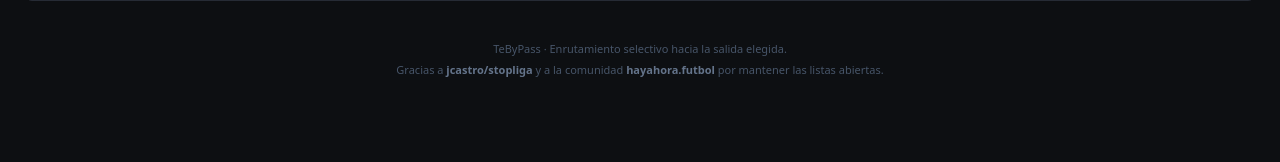
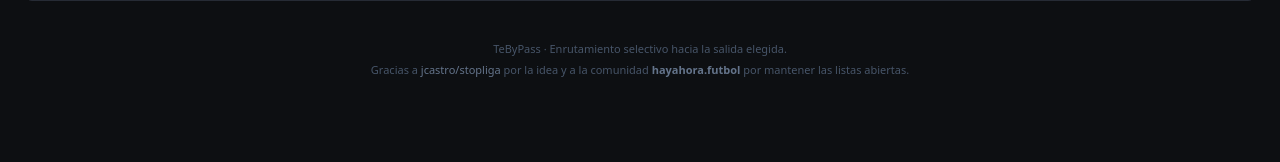
Before and after one commit to TSCNEO/tebypass, a Python web app: template app/templates/index.html in a window 1280 px wide. Shown: the part 638-800 px from the top of the page. Run offline with Jinja, Linux system fonts and the light colour scheme; the template is opened without the code that fills it, so the values that code supplies are empty.

Commit message:
docs: credit stopliga for the idea and link its github

```diff
--- a/app/templates/index.html
+++ b/app/templates/index.html
@@ -262,7 +262,7 @@
 
     <footer class="text-center text-[11px] text-slate-600 py-4 space-y-1">
       <div>TeByPass <span class="mono" x-text="ver"></span> · Enrutamiento selectivo hacia la salida elegida.</div>
-      <div>Gracias a <strong class="text-slate-500">jcastro/stopliga</strong> y a la comunidad <strong class="text-slate-500">hayahora.futbol</strong> por mantener las listas abiertas.</div>
+      <div>Gracias a <a class="text-slate-500 underline" href="https://github.com/jcastro/stopliga" target="_blank" rel="noopener noreferrer">jcastro/stopliga</a> por la idea y a la comunidad <strong class="text-slate-500">hayahora.futbol</strong> por mantener las listas abiertas.</div>
     </footer>
   </main>
 
```
Also changed, not shown: README.md.
